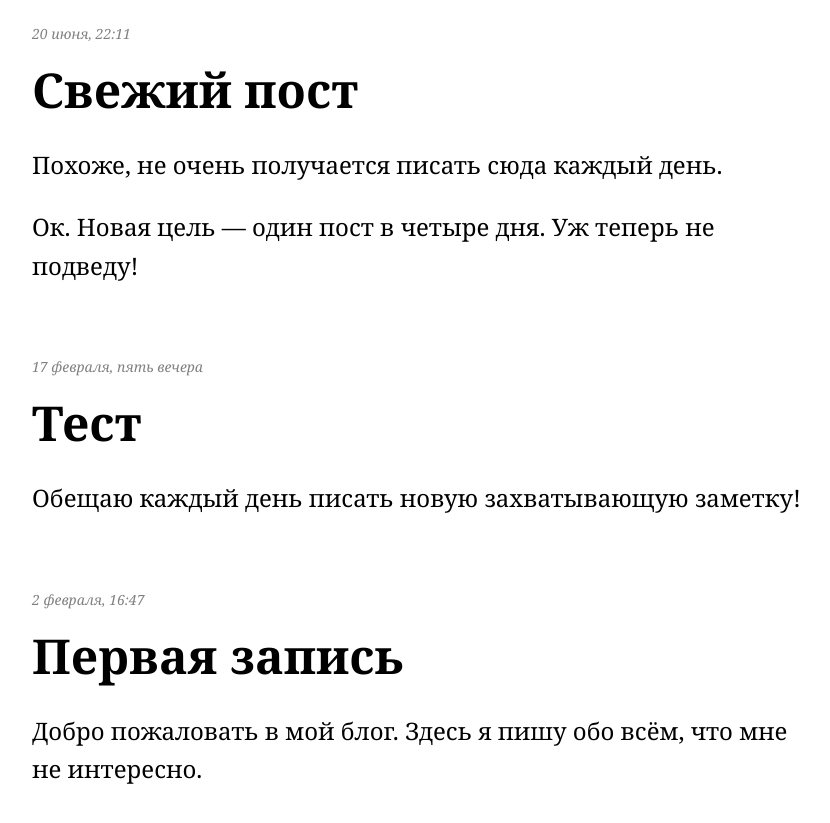
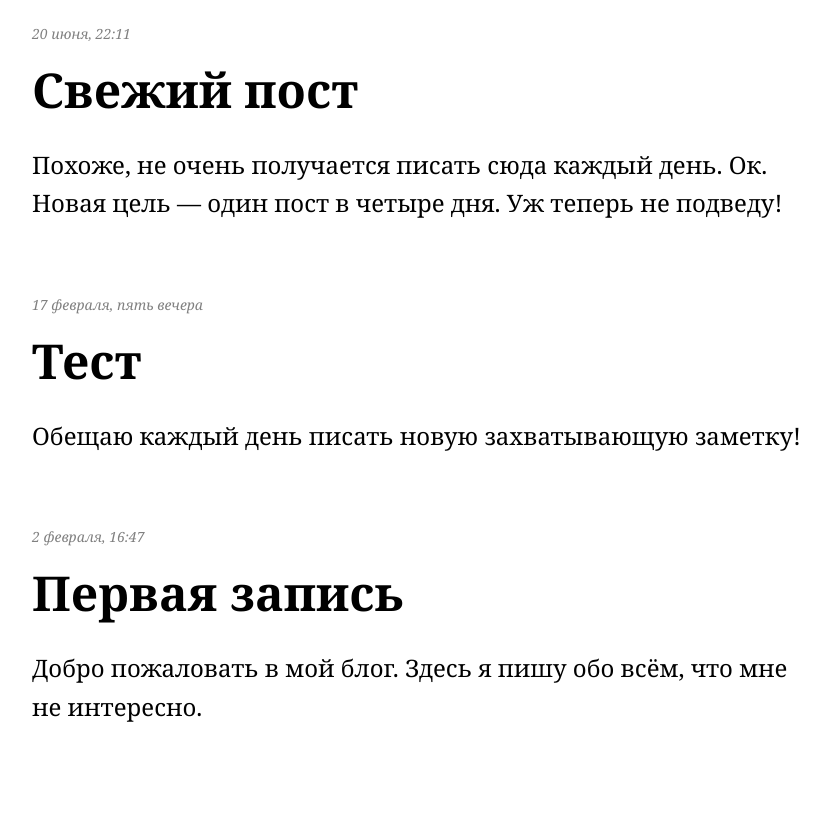
Before and after one commit to partyordie/anbelyaev.github.io, a Jekyll site: the page built from index.html, in a window 1280 px wide. Shown: the top 823 px of the page, without its empty margins (213-1043 px from the left). Built offline with Jekyll 4.4.1, drawn with Linux system fonts in a browser that asks for light colours; some of the changed lines change nothing that is shown.

Commit message:
Fix posts.

```diff
--- a/_config.yml
+++ b/_config.yml
@@ -1,2 +1,4 @@
-name: Your New Jekyll Site
+name: Mii Blog
+safe: true
+lsi: false
 pygments: true
--- a/_posts/2013-02-02-first-record.markdown
+++ b/_posts/2013-02-02-first-record.markdown
@@ -5,5 +5,4 @@ date:   2013-02-02 16:47:57
 hdate:	"2 февраля, 16:47"
 categories: jekyll update
 ---
-
 Добро пожаловать в мой блог. Здесь я пишу обо всём, что мне не интересно.
--- a/_posts/2013-02-17-test.markdown
+++ b/_posts/2013-02-17-test.markdown
@@ -5,5 +5,4 @@ date:   2013-02-02 17:56:03
 hdate:	"17 февраля, пять вечера"
 categories: jekyll update
 ---
-
 Обещаю каждый день писать новую захватывающую заметку!
--- a/_posts/2013-06-20-new-post.markdown
+++ b/_posts/2013-06-20-new-post.markdown
@@ -5,7 +5,5 @@ date:   2013-06-20 22:11:33
 hdate:	"20 июня, 22:11"
 categories: jekyll update
 ---
-
 Похоже, не очень получается писать сюда каждый день.
-
 Ок. Новая цель — один пост в четыре дня. Уж теперь не подведу!
--- a/css/main.css
+++ b/css/main.css
@@ -14,7 +14,6 @@ article,aside,details,figcaption,figure,footer,header,hgroup,main,nav,section,su
 
 .post__date {
 	font-size: 14px;
-	/*font-weight: bold;*/
 	font-style: italic;
 	color: gray;
 }
```
